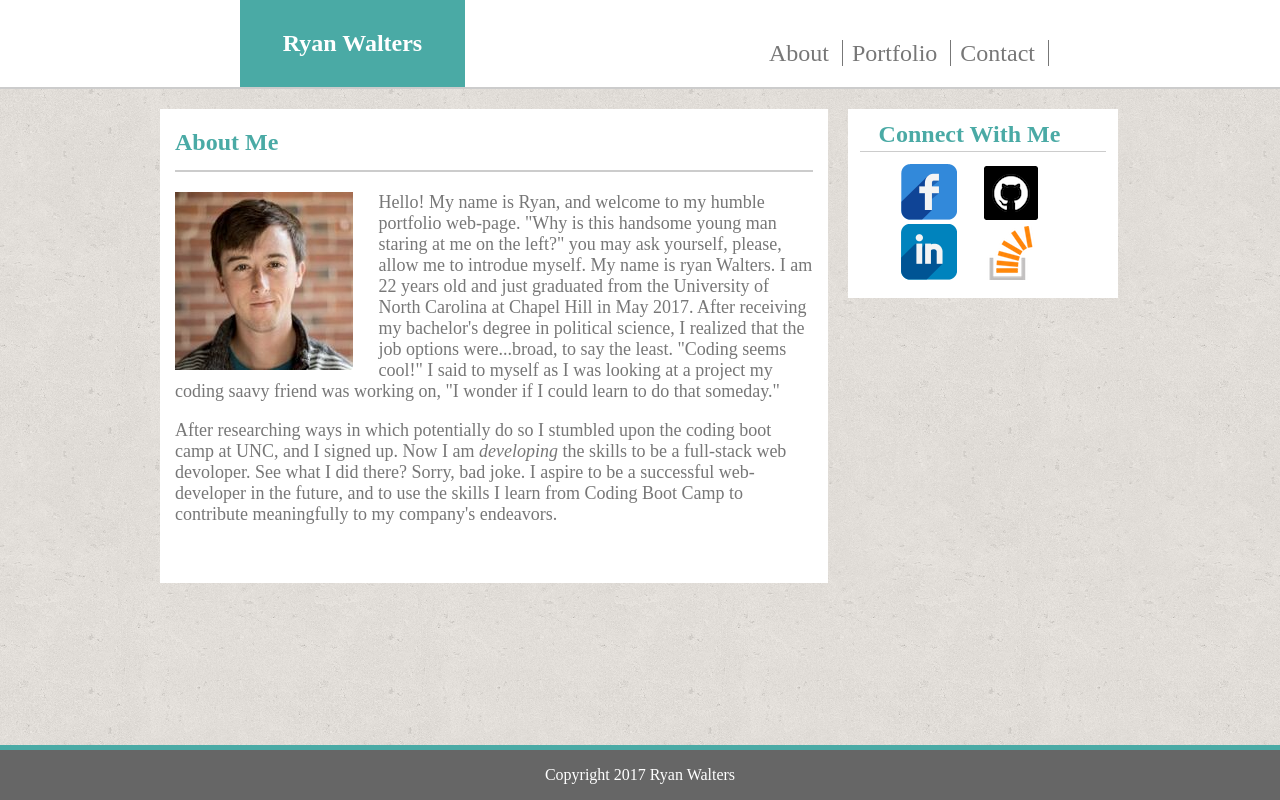
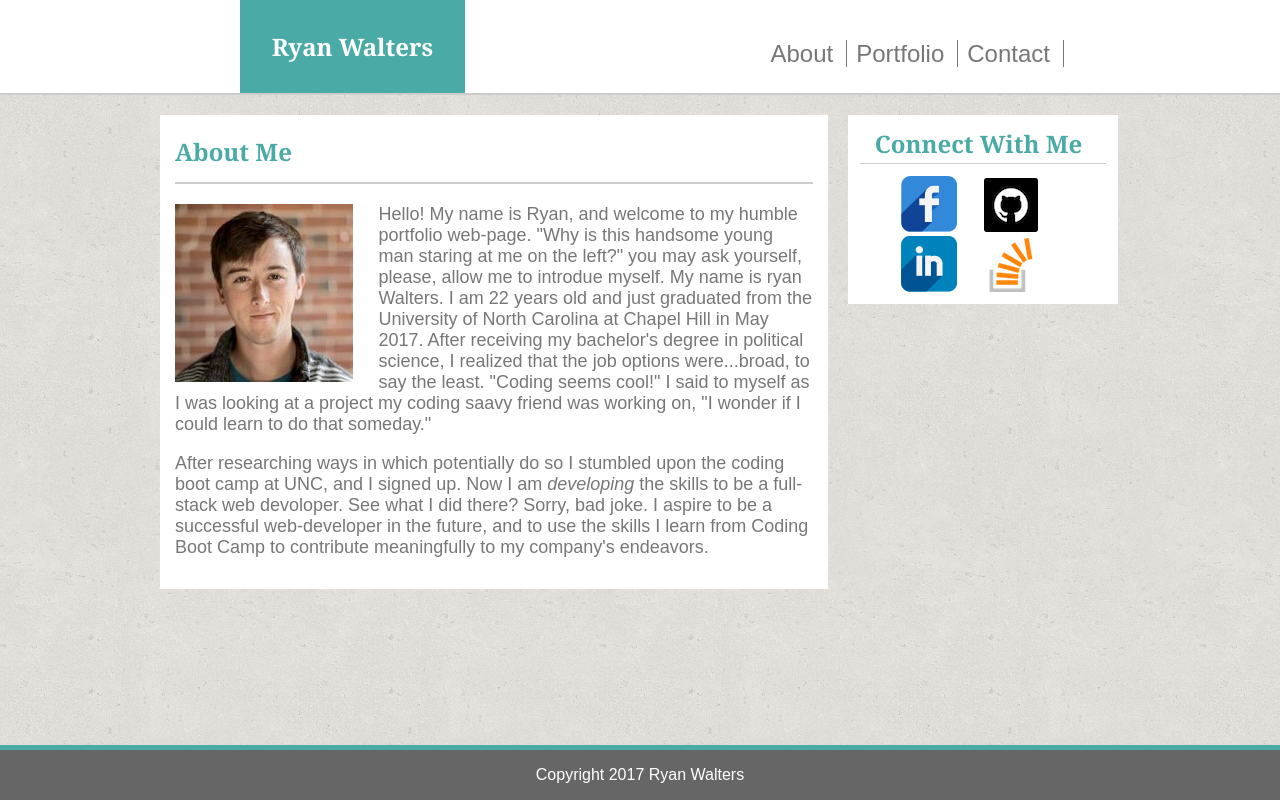
Before and after one commit to walt1020/Basic-Portfolio, a plain HTML site: page index.html in a window 1280 px wide. Drawn offline with Linux system fonts and the light colour scheme.

Commit message:
final commit of about me page (hopefully)

```diff
--- a/assets/css/style.css
+++ b/assets/css/style.css
@@ -29,7 +29,7 @@
 	word-spacing: 3px;
 	font-size: 24px;
 	border-spacing: 2px;
-	margin-right: 191px;
+	margin-right: 176px;
 }
 
 a {
@@ -45,15 +45,18 @@ a {
 
 #about {
 	border-right: 1px  #777777 solid;
+	font-family: 'Arial', 'Helvetica Neue', Helvetica, sans-serif;
 }
 
 
 #portfolio {
 	border-right: 1px #777777 solid;
+	font-family: 'Arial', 'Helvetica Neue', Helvetica, sans-serif;
 }
 
 #contact {
 	border-right: 1px #777777 solid;
+	font-family: 'Arial', 'Helvetica Neue', Helvetica, sans-serif;
 }
 
 .background {
@@ -106,6 +109,7 @@ a {
 .infoText {
 	font-size: 18px;
 	color: #777777;
+	font-family: 'Arial', 'Helvetica Neue', Helvetica, sans-serif;
 }
 
 #floated {
@@ -149,14 +153,20 @@ h2 {
 	text-align: center;
     margin: 12px;
     border-bottom: 1px solid #cccccc;
-    padding-right: 27px;
+    padding-right: 9px;
     padding-bottom: 3px;
+    font-family: 'Georgia', Times, Times, serif;
 }
 
 #copyrightText {
 	text-align: center;
 	position: relative;
 	color: white;
+	font-family: 'Arial', 'Helvetica Neue', Helvetica, sans-serif;
+}
+
+h1 {
+	 font-family: 'Georgia', Times, Times, serif;
 }
 
 body {
```
